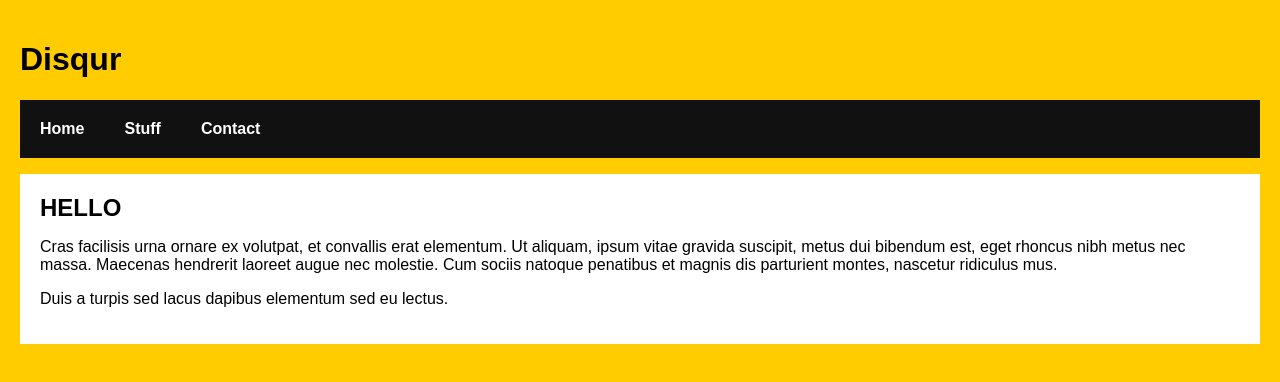
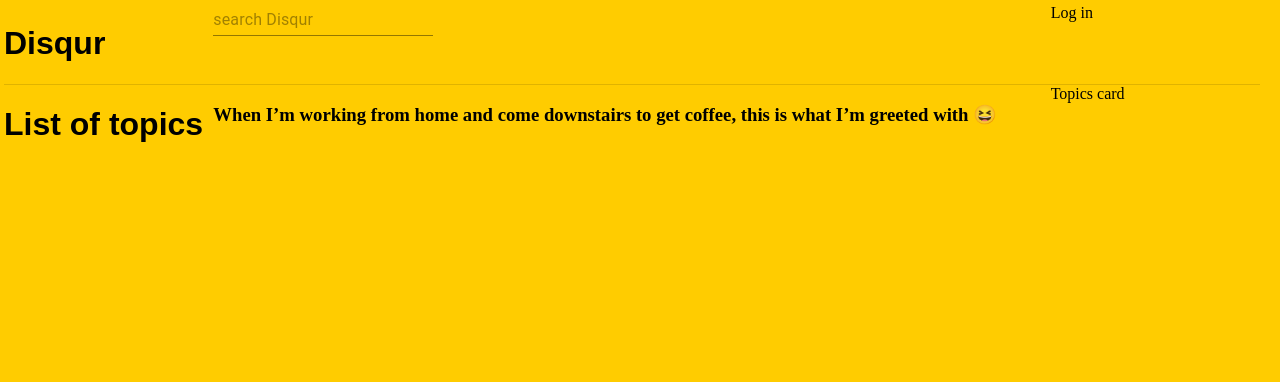
Before and after one commit to caesar-99/disqurUI, a React (Create React App) app in the folder disqur_ui/: page / in a window 1280 px wide. Shown: the top 382 px of the page. Built offline with nearby package versions, Linux system fonts and the light colour scheme.

Commit message:
add cards

```diff
--- a/disqur_ui/src/Main.tsx
+++ b/disqur_ui/src/Main.tsx
@@ -3,16 +3,41 @@ import { HashRouter, NavLink, Route, Routes } from "react-router-dom";
 import Contact from "./Contact";
 import Home from "./Home";
 import Stuff from "./Stuff";
-import { Grid } from "@mui/material";
+import { Grid, Input } from "@mui/material";
+import Divider from '@mui/material/Divider';
+import { PostCard } from "./Post/PostCard";
+import { TopicCard } from "./Topic/TopicCard";
 
 export const Main = () => {
   {
     return (
-      <Grid>
-        <HashRouter>
-          <div>
-            <h1>Disqur</h1>
-            <ul className="header">
+      <Grid container spacing={2} direction={"row"}>
+        {/* <HashRouter>
+          <div> */}
+            <Grid container xs={12}>
+              <Grid item xs={2}><h1>Disqur</h1></Grid>
+              <Grid item xs={8}><Input placeholder="search Disqur"/></Grid>
+              <Grid item xs={2}>Log in</Grid>
+              <Grid item xs = {12}>
+                <Divider variant="fullWidth"></Divider>
+                </Grid>
+            </Grid>
+            <Grid container xs={12} direction={"row"}>
+              <Grid item xs={2}><h1>List of topics</h1></Grid>
+              <Grid item xs={8}><PostCard/></Grid>
+              <Grid item xs={2}><TopicCard/></Grid>
+            </Grid>
+
+
+
+
+
+
+
+
+
+
+            {/* <ul className="header">
               <li><NavLink to="/">Home</NavLink></li>
               <li><NavLink to="/stuff">Stuff</NavLink></li>
               <li><NavLink to="/contact">Contact</NavLink></li>
@@ -25,7 +50,7 @@ export const Main = () => {
               </Routes>
             </div>
           </div>
-        </HashRouter>
+        </HashRouter> */}
       </Grid>
     );
   }
--- /dev/null
+++ b/disqur_ui/src/Post/AddCommentCard.tsx
@@ -0,0 +1,5 @@
+export const AddCommentCard = ()=>{
+    return (<div>
+
+    </div>);
+}
--- /dev/null
+++ b/disqur_ui/src/Post/PostCard.tsx
@@ -0,0 +1,8 @@
+export const PostCard = ()=>{
+    return (
+        <div><h3>
+            When I’m working from home and come downstairs to get coffee, this is what I’m greeted with 😆
+            </h3>
+            </div>
+    );
+}
--- /dev/null
+++ b/disqur_ui/src/Topic/TopicCard.tsx
@@ -0,0 +1,5 @@
+export const TopicCard = ()=>{
+    return (
+<div>Topics card</div>
+    );
+}
```
Also changed, not shown: disqur_ui/src/Post/CommentCard.tsx (added, +7 -0 lines), disqur_ui/src/Post/PostStatCard.tsx (added, +7 -0 lines), disqur_ui/src/Topic/AddTopicCard.tsx (added, +7 -0 lines), disqur_ui/src/ViewComponents/ViewPostAndCommentsCard.tsx (added, +12 -0 lines).
